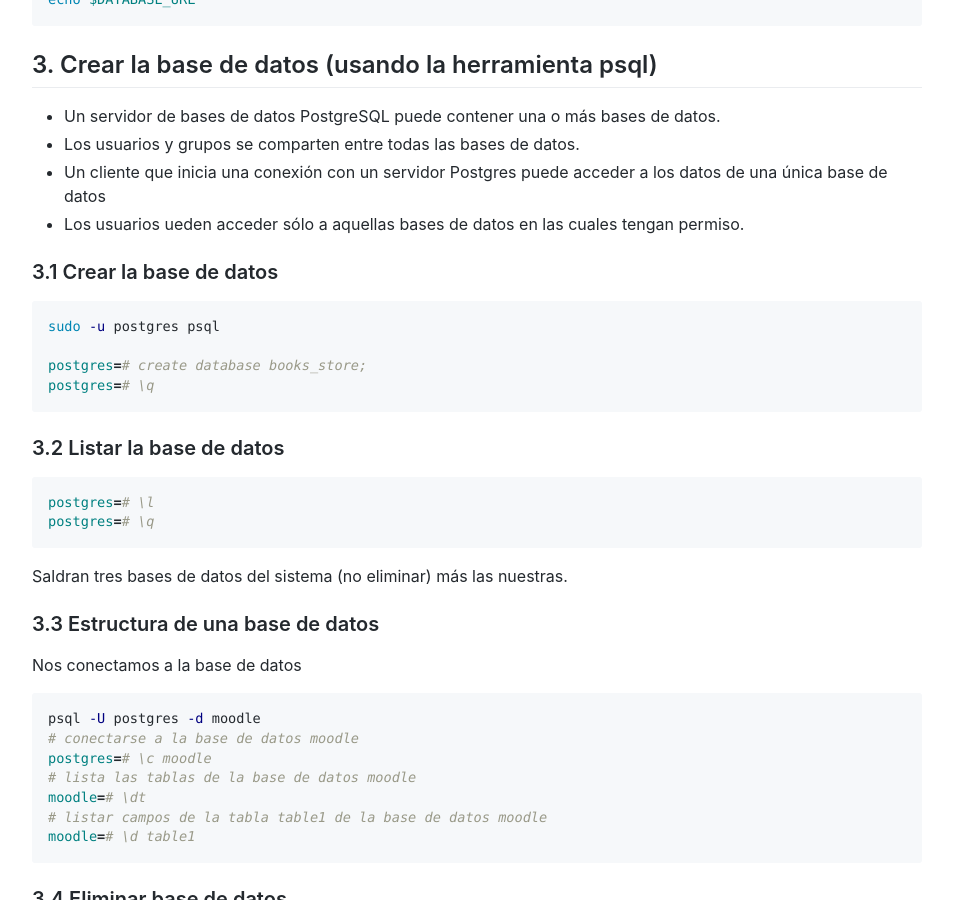
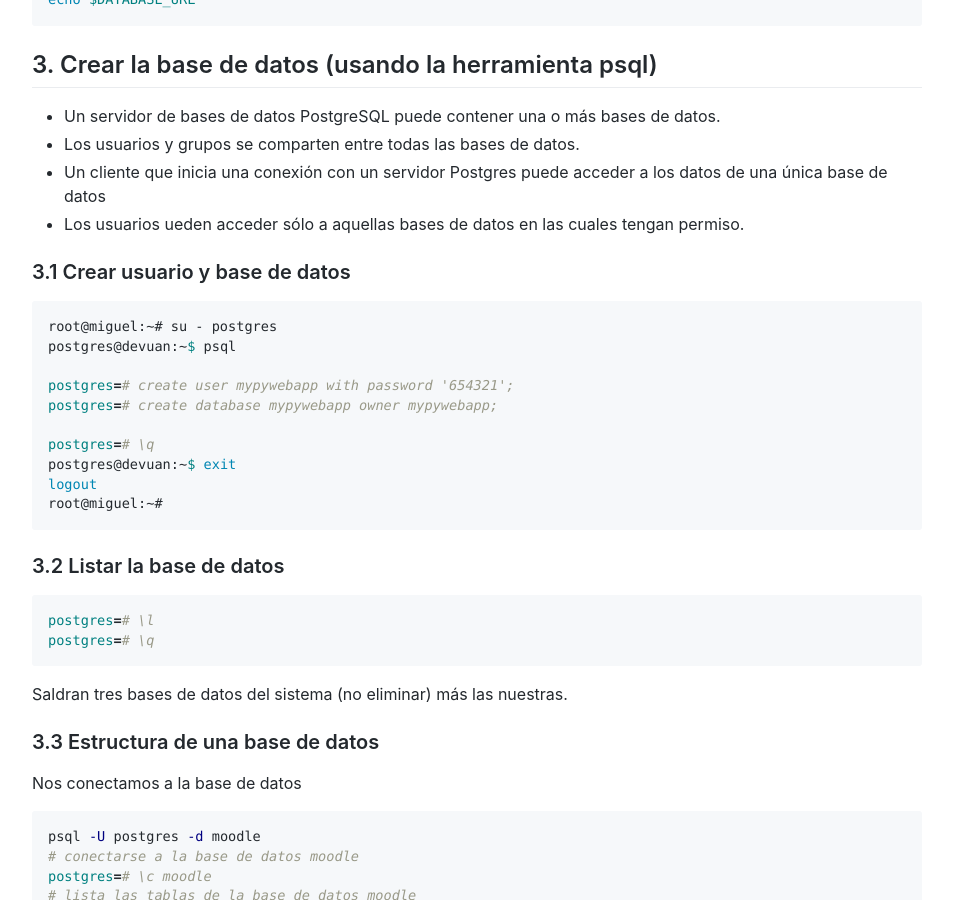
Before and after one commit to Akira3030/formacion, a Jekyll site: the page built from articulos/python-postgresql.md, in a window 1280 px wide and 900 px high, scrolled down 883 px. Shown: the whole window, without its empty margins (163-1116 px from the left). Built offline with Jekyll 4.4.1, drawn with Linux system fonts in a browser that asks for light colours; emoji names are drawn with the system emoji font.

Commit message:
Update python-postgresql.md

````diff
--- a/articulos/python-postgresql.md
+++ b/articulos/python-postgresql.md
@@ -33,13 +33,19 @@ echo $DATABASE_URL
 - Un cliente que inicia una conexión con un servidor Postgres puede acceder a los datos de una única base de datos
 - Los usuarios ueden acceder sólo a aquellas bases de datos en las cuales tengan permiso.
 
-### 3.1 Crear la base de datos
+### 3.1 Crear usuario y base de datos
 
 ```bash
-sudo -u postgres psql
+root@miguel:~# su - postgres
+postgres@devuan:~$ psql
 
-postgres=# create database books_store;
+postgres=# create user mypywebapp with password '654321';
+postgres=# create database mypywebapp owner mypywebapp;
+
 postgres=# \q
+postgres@devuan:~$ exit
+logout
+root@miguel:~#
 ```
 
 ### 3.2 Listar la base de datos
````
